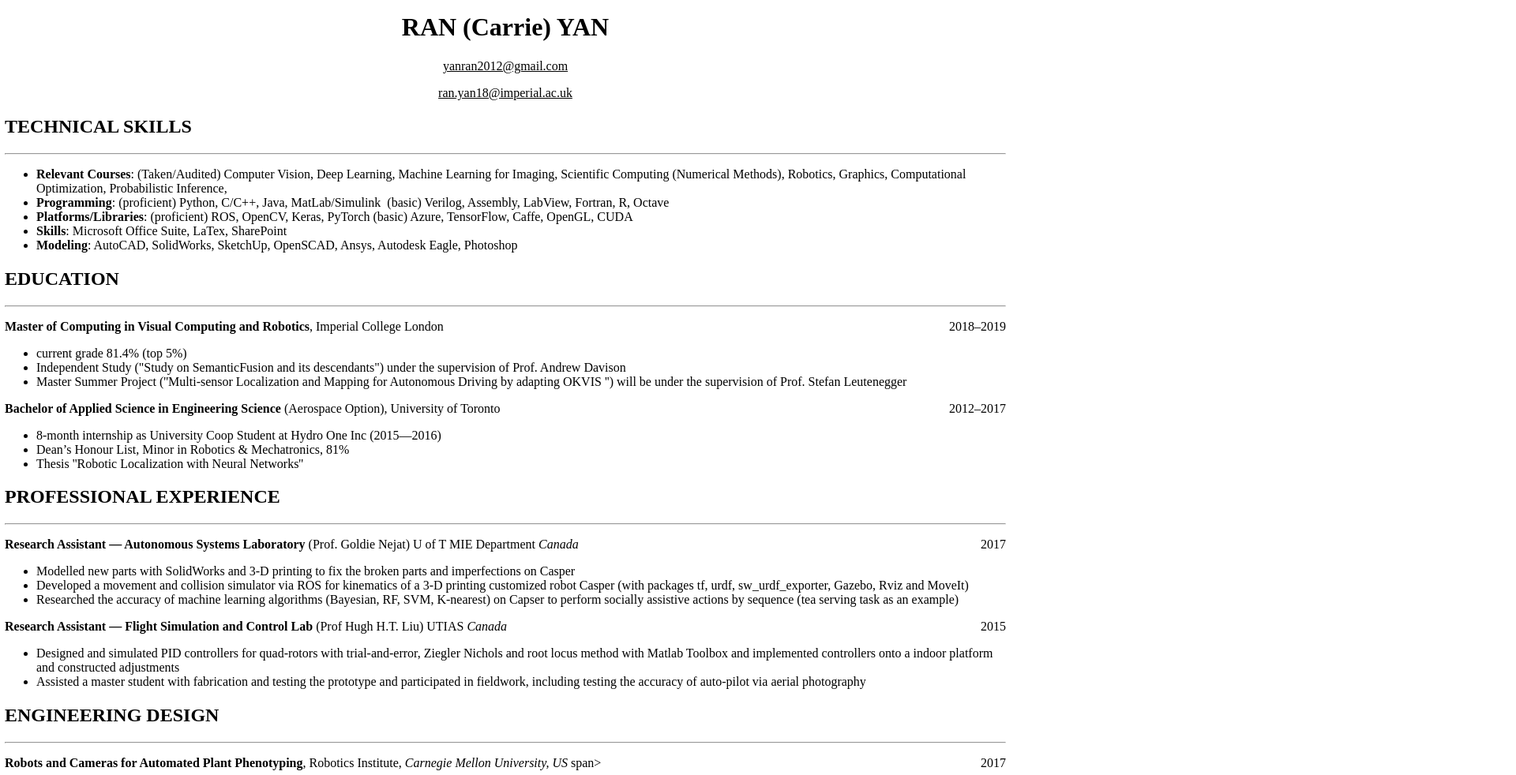
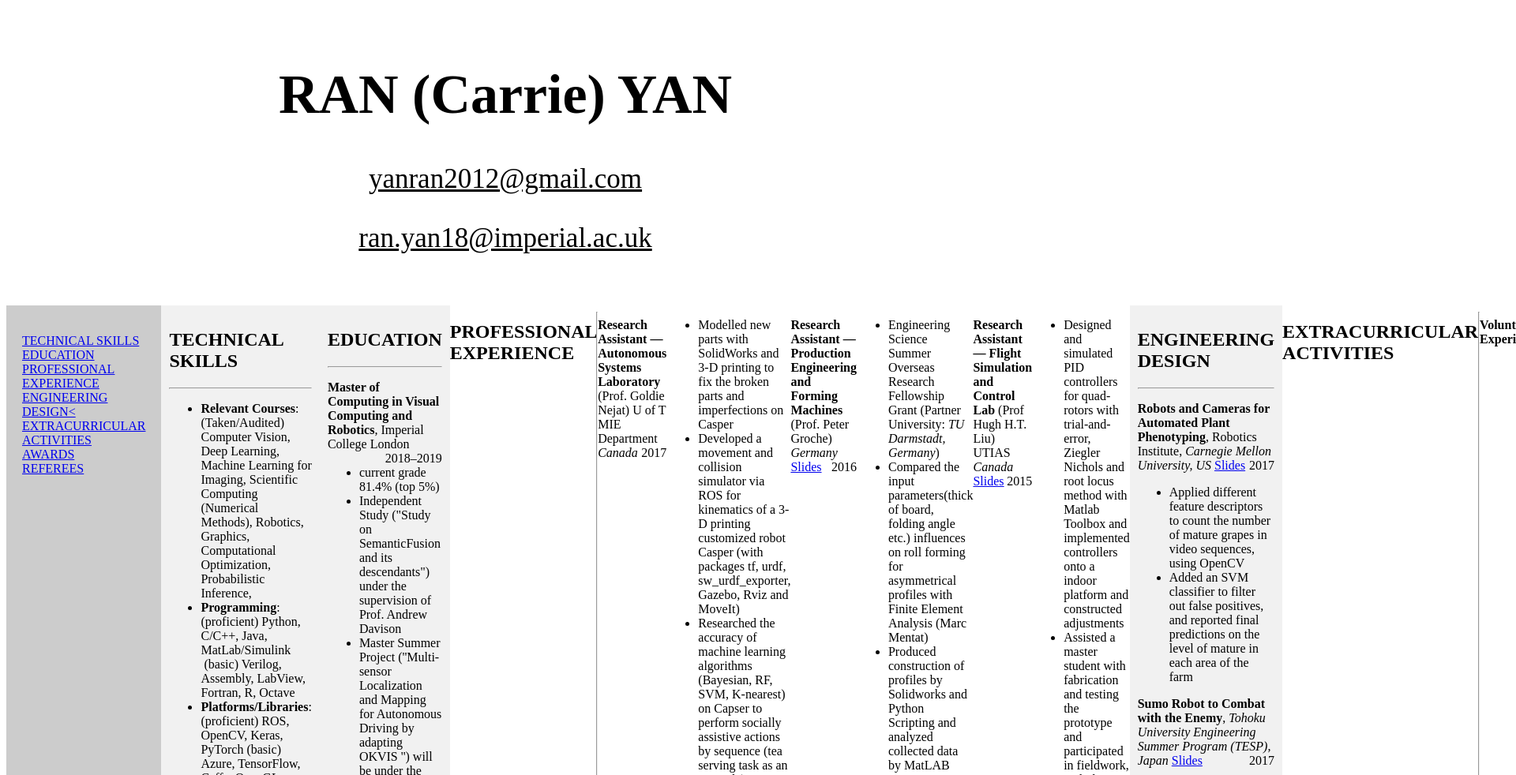
Before and after one commit to bitterengsci/bitterengsci.github.io, a plain HTML site: page index1.html in a window 1280 px wide. Shown: the part 5-987 px from the top of the page at 79% size, 1920 px wide, since content can reach past the window. Drawn offline with Linux system fonts and the light colour scheme.

Commit message:
with slides

```diff
--- a/index1.html
+++ b/index1.html
@@ -1,35 +1,96 @@
-<!DOCTYPE HTML>
-<html>
-    <head style="margin-top: 12px; margin-left: 6px; margin-right: 6px;">
-    <link rel="stylesheet" href="style.css">
-<!--         <title>WenliangGao</title>
-        <meta http-equiv="content-type" content="text/html; charset=utf-8" />
-        <meta name="description" content="" />
-        <meta name="keywords" content="" />
-        <script src="js/jquery.min.js"></script>
-        <script src="js/jquery.poptrox.min.js"></script>
-        <script src="js/skel.min.js"></script>
-        <script src="js/init.js"></script>
-        <noscript>
-            <link rel="stylesheet" href="css/skel.css" />
-            <link rel="stylesheet" href="css/style.css" />
-            <link rel="stylesheet" href="css/style-xlarge.css" />
-        </noscript>
+<!DOCTYPE html>
+<html lang="en">
+<head>
+<title>CSS Template</title>
+<meta charset="utf-8">
+<meta name="viewport" content="width=device-width, initial-scale=1">
+<style>
+* {
+  box-sizing: border-box;
+}
 
-        <style>
-        #map {
-            height: 500px;
-            width: 100%;
+body {
+  font-family: "Times New Roman", Helvetica, sans-serif;
 }
-        </style> -->
+
+/* Style the header */
+header {
+  background-color: #FFFFFF;
+  padding: 30px;
+  text-align: center;
+  font-size: 35px;
+  color: black;
+}
+
+/* Container for flexboxes */
+section {
+  display: -webkit-flex;
+  display: flex;
+}
+
+/* Style the navigation menu */
+nav {
+  -webkit-flex: 1;
+  -ms-flex: 1;
+  flex: 1;
+  background: #ccc;
+  padding: 20px;
+}
+
+/* Style the list inside the menu */
+nav ul {
+  list-style-type: none;
+  padding: 0;
+}
+
+/* Style the content */
+article {
+  -webkit-flex: 3;
+  -ms-flex: 3;
+  flex: 3;
+  background-color: #f1f1f1;
+  padding: 10px;
+}
+
+/* Style the footer */
+footer {
+  background-color: #777;
+  padding: 10px;
+  text-align: center;
+  color: white;
+}
+
+/* Responsive layout - makes the menu and the content (inside the section) sit on top of each other instead of next to each other */
+@media (max-width: 600px) {
+  section {
+    -webkit-flex-direction: column;
+    flex-direction: column;
+  }
+}
+</style>
 </head>
+<body>
 
-    <body style="margin-top: 12px; margin-left: 6px; margin-right: 6px;">
+<header>
   <h1 style="text-align: center;"><strong>RAN (Carrie) YAN</strong></h1>
   <p style="text-align: center;"><span style="color: #000000;"><a style="color: #000000; text-decoration: underline;" href="mailto:yanran2012@gmail.com">yanran2012@gmail.com</a></span></p>
   <p style="text-align: center;"><span style="color: #000000;"><a style="color: #000000; text-decoration: underline;" href="mailto:ran.yan18@imperial.ac.uk">ran.yan18@imperial.ac.uk</a></span></p>
+</header>
 
+<section>
+  <nav>
+    <ul>
+      <li><a href="#">TECHNICAL SKILLS</a></li>
+      <li><a href="#">EDUCATION</a></li>
+      <li><a href="#">PROFESSIONAL EXPERIENCE</a></li>
+      <li><a href="#">ENGINEERING DESIGN<</a></li>
+      <li><a href="#">EXTRACURRICULAR ACTIVITIES</a></li>
+      <li><a href="#">AWARDS</a></li>
+      <li><a href="#">REFEREES</a></li>
+    </ul>
+  </nav>
 
+  <article>
      <h2>TECHNICAL SKILLS</h2>
         <hr />
         <ul>
@@ -39,8 +100,9 @@
         <li><strong>Skills</strong>: Microsoft Office Suite, LaTex, SharePoint</li>
         <li><strong>Modeling</strong>: AutoCAD, SolidWorks, SketchUp, OpenSCAD, Ansys, Autodesk Eagle, Photoshop</li>
         </ul>
+  </article>
 
-
+  <article>
     <h2>EDUCATION</h2>
         <hr />
         <p style='text-align: left'><strong>Master of Computing in Visual Computing and Robotics</strong>, Imperial College London
@@ -58,7 +120,7 @@
         <li>Thesis ''Robotic Localization with Neural Networks''</li>
         </ul>
 
-
+  </article>
     <h2>PROFESSIONAL EXPERIENCE</h2>
     <hr />
         <p style='text-align: left'><strong>Research Assistant &mdash; Autonomous Systems Laboratory </strong>(Prof. Goldie Nejat) U of T MIE Department <em>Canada </em>
@@ -69,28 +131,38 @@
         <li>Researched the accuracy of machine learning algorithms (Bayesian, RF, SVM, K-nearest) on Capser to perform socially assistive actions by sequence (tea serving task as an example)</li>
         </ul>
 
-        <p><strong>Research Assistant &mdash; Flight Simulation and Control Lab </strong>(Prof Hugh H.T. Liu) UTIAS <em>Canada</em>
+        <p><strong>Research Assistant &mdash; Production Engineering and Forming Machines </strong>(Prof. Peter Groche) <em>Germany</em>       <a href="Slides/2016Darmstadt.pptx">Slides</a>
+                <span style="float:right;">2016</span></p>
+        <ul>
+        <li>Engineering Science Summer Overseas Research Fellowship Grant (Partner University: <em>TU Darmstadt, Germany</em>)</li>
+        <li>Compared the input parameters(thick of board, folding angle etc.) influences on roll forming for asymmetrical profiles with Finite Element Analysis (Marc Mentat)</li>
+        <li>Produced construction of profiles by Solidworks and Python Scripting and analyzed collected data by MatLAB</li>
+        </ul>
+
+        <p><strong>Research Assistant &mdash; Flight Simulation and Control Lab </strong>(Prof Hugh H.T. Liu) UTIAS <em>Canada</em>                     <a href="Slides/2015UTIAS.pdf">Slides</a>
                 <span style="float:right;"> 2015 </span></p>
         <ul>
         <li>Designed and simulated PID controllers for quad-rotors with trial-and-error, Ziegler Nichols and root locus method with Matlab Toolbox and implemented controllers onto a indoor platform and constructed adjustments</li>
         <li>Assisted a master student with fabrication and testing the prototype and participated in fieldwork, including testing the accuracy of auto-pilot via aerial photography</li>
         </ul>
 
+  <article>
     <h2><strong>ENGINEERING DESIGN</strong></h2>
         <hr />
-        <p><strong>Robots and Cameras for Automated Plant Phenotyping</strong>, Robotics Institute, <em>Carnegie Mellon University, US</em>
-                <span style="float:right;">2017</span>span></p>
+        <p><strong>Robots and Cameras for Automated Plant Phenotyping</strong>, Robotics Institute, <em>Carnegie Mellon University, US</em>         <a href="Slides/2017OurCs.pdf">Slides</a>
+                <span style="float:right;">2017</span></p>
         <ul>
         <li>Applied different feature descriptors to count the number of mature grapes in video sequences, using OpenCV</li>
         <li>Added an SVM classifier to filter out false positives, and reported final predictions on the level of mature in each area of the farm</li>
         </ul>
-        <p><strong>Sumo Robot to Combat with the Enemy</strong>, <em>Tohoku University Engineering Summer Program (TESP), Japan</em>
+        <p><strong>Sumo Robot to Combat with the Enemy</strong>, <em>Tohoku University Engineering Summer Program (TESP), Japan</em>            <a href="Slides/2017TESP.pdf">Slides</a>
                 <span style="float:right;">2017</span></p>
         <ul>
         <li>Nominated by Prof. Timothy D Barfoot</li>
         <li>Assembled a robot using Lego Mindstorms EV3 and programmed in EV3RT and adaptively controlled the robot to stabilize itself and attack the enemy</li>
         </ul>
 
+  </article>
     <h2><strong>EXTRACURRICULAR ACTIVITIES</strong></h2>
         <hr />
         <p><strong>Volunteer Experience:</strong>
@@ -104,17 +176,15 @@
         </ul>
         <p><strong>Hobbies</strong>: Skating, Sailing, Aerial Silk, Trapeze</p>
 
-
-        <h2><strong>AWARDS</strong></h2>
+  <article>
     <hr />
         <p>Engineering Society Conference Funding (2017)</p>
         <p>Japan Student Services Organization (JASSO) Scholarship (2017)</p>
-
-        <p>&nbsp;</p>
-        <p>Reference upon request.</p>
-        <p>&nbsp;</p>
+  </article>
 
 
+  <article>
+    <p>Reference upon request.</p>
     <h3><strong>Referees</strong></h3>
         <p>Prof. Andrew Davison (independent study supervisor, Master)</p>
         <p style="padding-left: 30px;">Professor of Robot Vision at Imperial College London</p>
@@ -133,5 +203,16 @@
         <p style="padding-left: 30px;">Professor of <a href="http://www.flight.utias.utoronto.ca/fsc/">Flight Systems and Control Lab</a>, UTIAS (University of Toronto Institute for Aerospace Studies)</p>
         <p style="padding-left: 30px;">Director of the Centre for Aerial Robotics Research and Education (CARRE)</p>
         <p style="padding-left: 30px;"><a href="mailto:liu@utias.utoronto.ca">liu@utias.utoronto.ca</a></p>
+
+
+  </article>
+
+
+</section>
+
+
+<footer>
+  <p>Footer</p>
+</footer>
+
 </body>
-</html>
--- a/style.css
+++ b/style.css
@@ -1,3 +1,12 @@
+
+.menu {
+  width: 10%;
+  float: left;
+}
+.main {
+  width: 75%;
+  float: left;
+}
 
 
 body
@@ -7,6 +16,10 @@ body
  margin-left:8px;
  margin-right:8px;
 
+
+}
+
+p  {
   	font-family: "Times New Roman", Times, serif;
 	/*font-size: 16px;*/
 	letter-spacing: 0px;
@@ -17,6 +30,5 @@ text-decoration: none;
 	font-style: normal;
 	font-variant: normal;
 	text-transform: none;
-
-
+  	/*font-size: 160%;*/
 }
```
Also changed, not shown: index.html (+35 -8 lines), 6 other files. Lines whose indentation alone changed are shown as unchanged.
